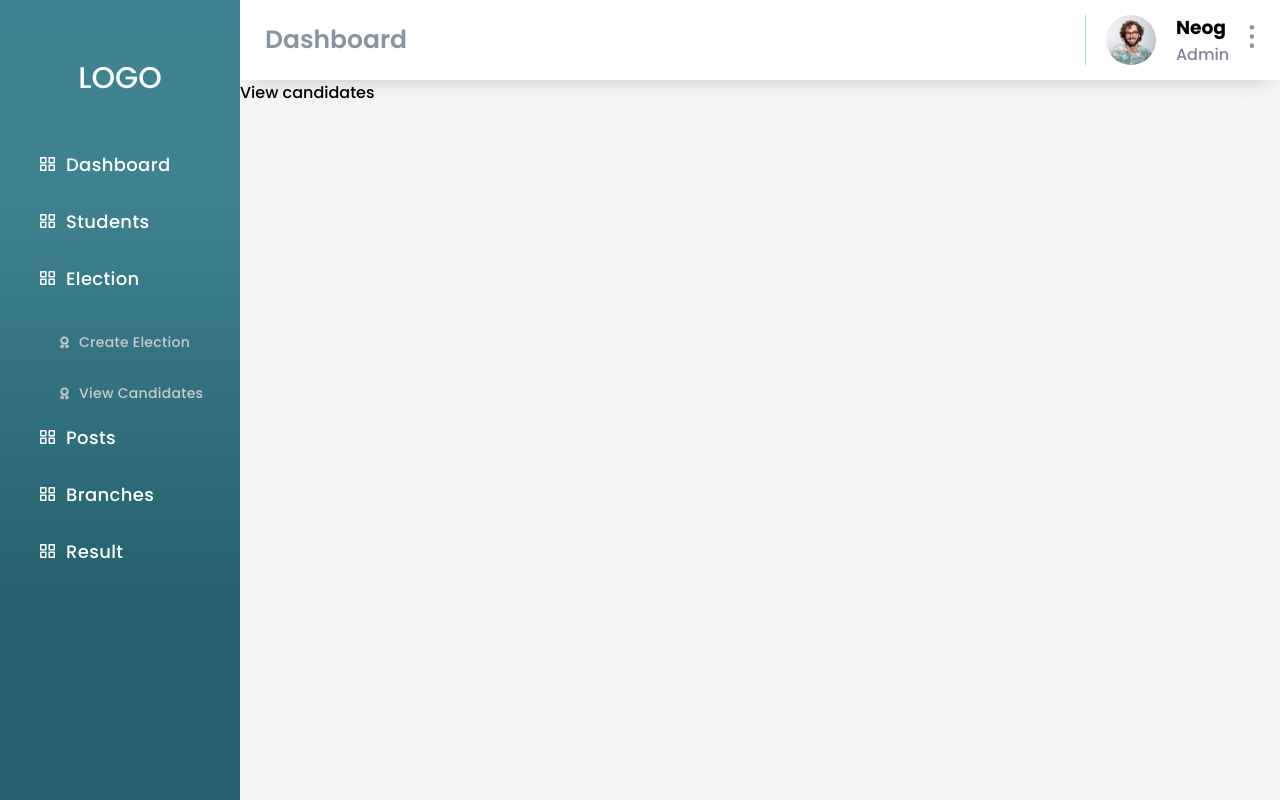
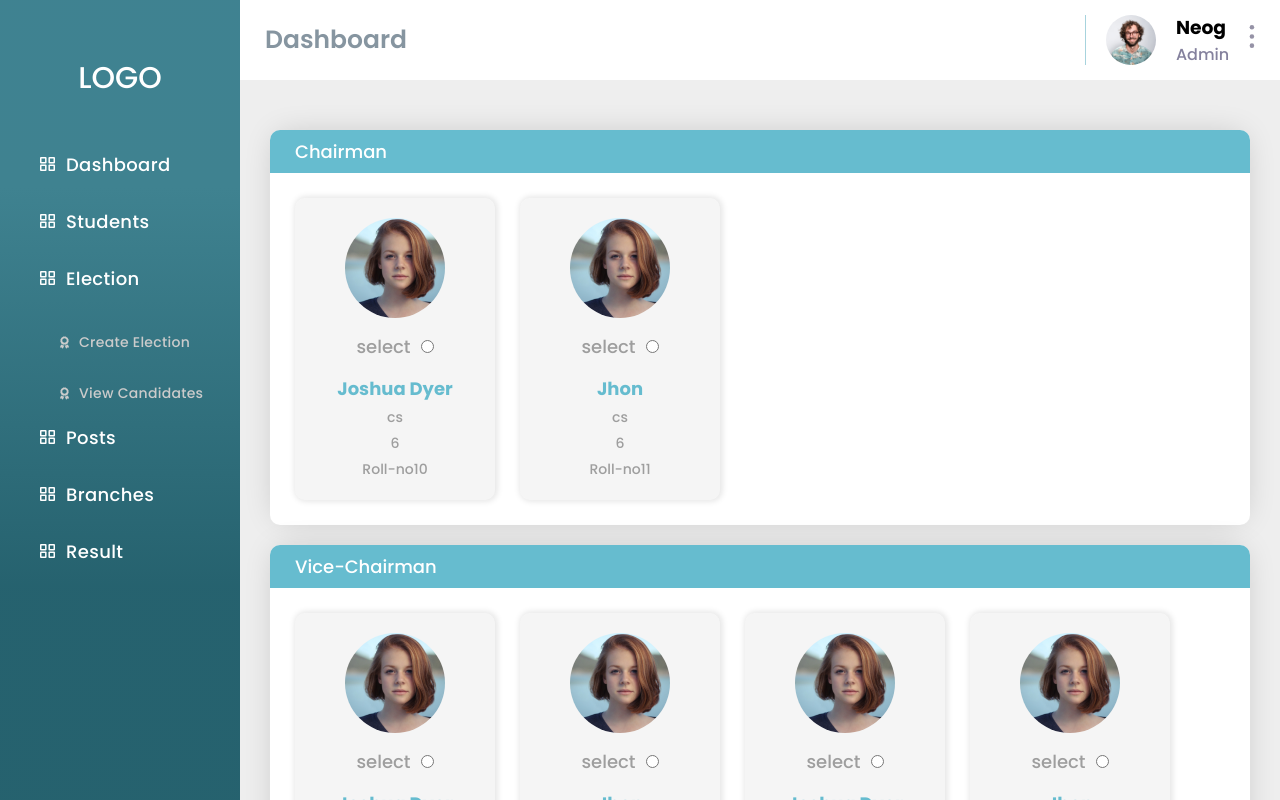
Before and after one commit to Abhinandps/e-poll, a React (Create React App) app: page /dashboard/admin/view-candidates in a window 1280 px wide. Built offline with nearby package versions, Linux system fonts and the light colour scheme; sample sign-in values are in the browser's storage.

Commit message:
view candidates

```diff
--- a/src/Routes/Admin/ViewCandidates.jsx
+++ b/src/Routes/Admin/ViewCandidates.jsx
@@ -1,9 +1,101 @@
 import React from 'react'
+import PositionCard from '../../Components/Cards/PositionCard'
 
 const ViewCandidates = () => {
+
+  const data = [
+    {
+      position: 'Chairman',
+      candidates: [
+        {
+          name: "Joshua Dyer",
+          department: "cs",
+          semester: "6",
+          rollno: "10"
+        },
+        {
+          name: "Jhon",
+          department: "cs",
+          semester: "6",
+          rollno: "11"
+        }
+
+      ]
+    },
+
+    {
+      position: 'Vice-Chairman',
+      candidates: [
+        {
+          name: "Joshua Dyer",
+          department: "cs",
+          semester: "6",
+          rollno: "12"
+        },
+        {
+          name: "Jhon",
+          department: "cs",
+          semester: "6",
+          rollno: "13"
+        },
+        {
+          name: "Joshua Dyer",
+          department: "cs",
+          semester: "6",
+          rollno: "14"
+        },
+        {
+          name: "Jhon",
+          department: "cs",
+          semester: "6",
+          rollno: "15"
+        }
+
+      ]
+    },
+    {
+      position: 'General Secretary',
+      candidates: [
+        {
+          name: "Joshua Dyer",
+          department: "cs",
+          semester: "6",
+          rollno: "16"
+        },
+        {
+          name: "Jhon",
+          department: "cs",
+          semester: "6",
+          rollno: "17"
+        },
+        {
+          name: "Joshua Dyer",
+          department: "cs",
+          semester: "6",
+          rollno: "18"
+        },
+        {
+          name: "Jhon",
+          department: "cs",
+          semester: "6",
+          rollno: "19"
+        }
+
+      ]
+    }
+
+  ]
+
+
   return (
-    <div>
-      View candidates
+    <div className='dashboard-main'>
+      <div className="election-view-section">
+        {data.map(position =>
+          <PositionCard {...position} key={position.position} />
+        )
+        }
+      </div>
+
     </div>
   )
 }
```
